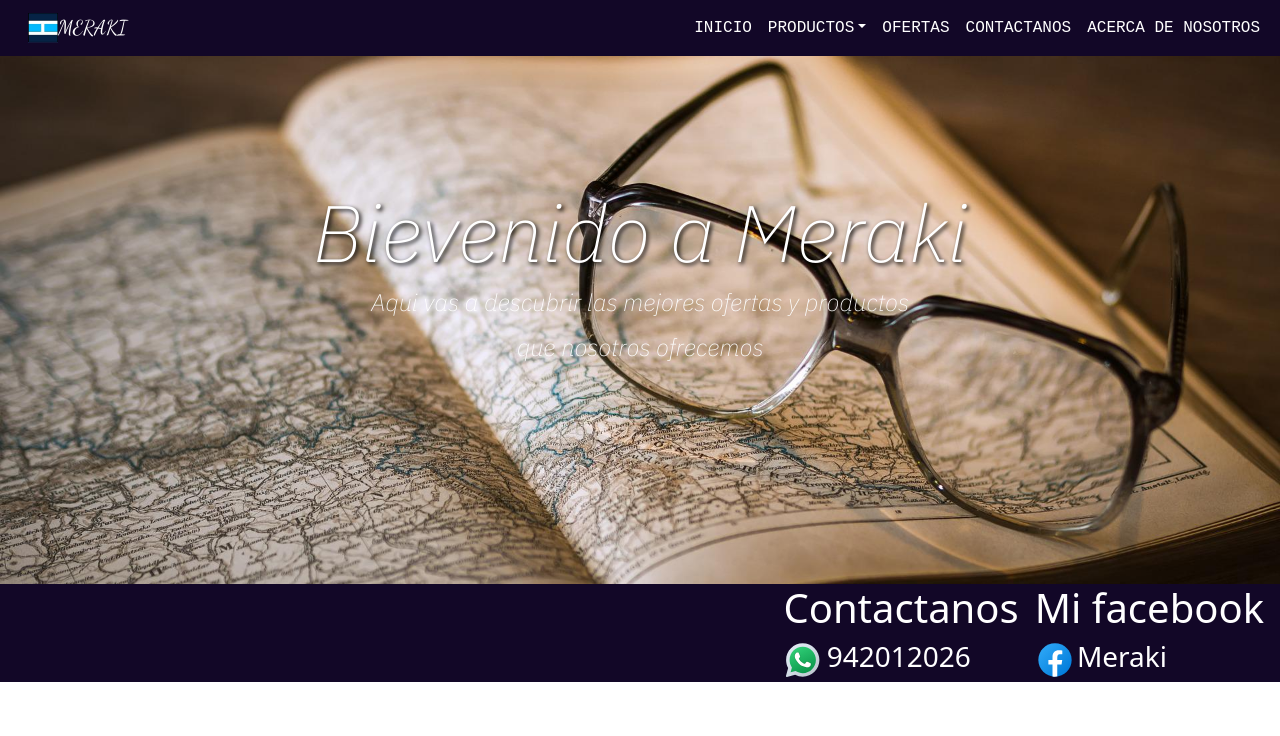
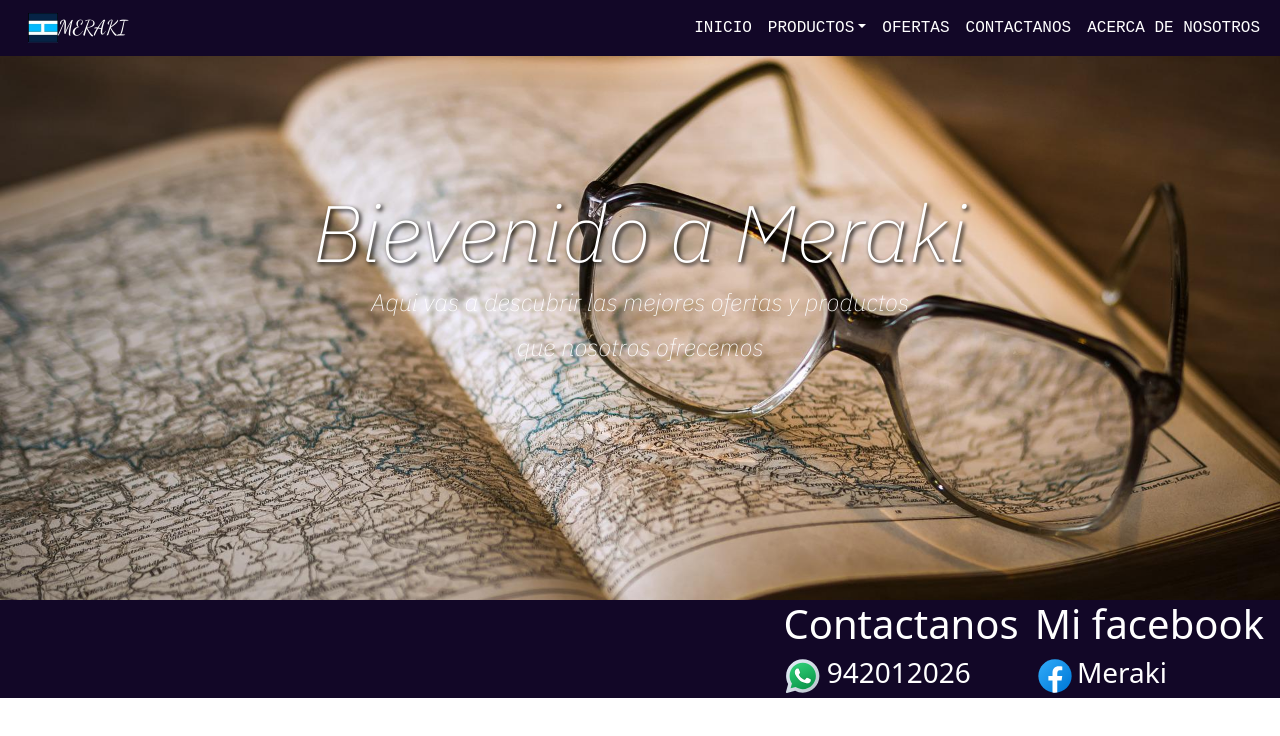
Before and after one commit to xJuliusDevex/gar_tienda, a website: page index.html in a window 1280 px wide. Drawn offline with nearby package versions, Linux system fonts and the light colour scheme.

Commit message:
Fin del proyecto

```diff
--- a/styles/partials/_main.scss
+++ b/styles/partials/_main.scss
@@ -12,7 +12,7 @@
         background-attachment: fixed;
     }
     &__info{
-        height: 33rem;
+        height: 34rem;
     }
     &__contenid{
        padding-top: 8rem;
```
Also changed, not shown: styles/styles1.css.
